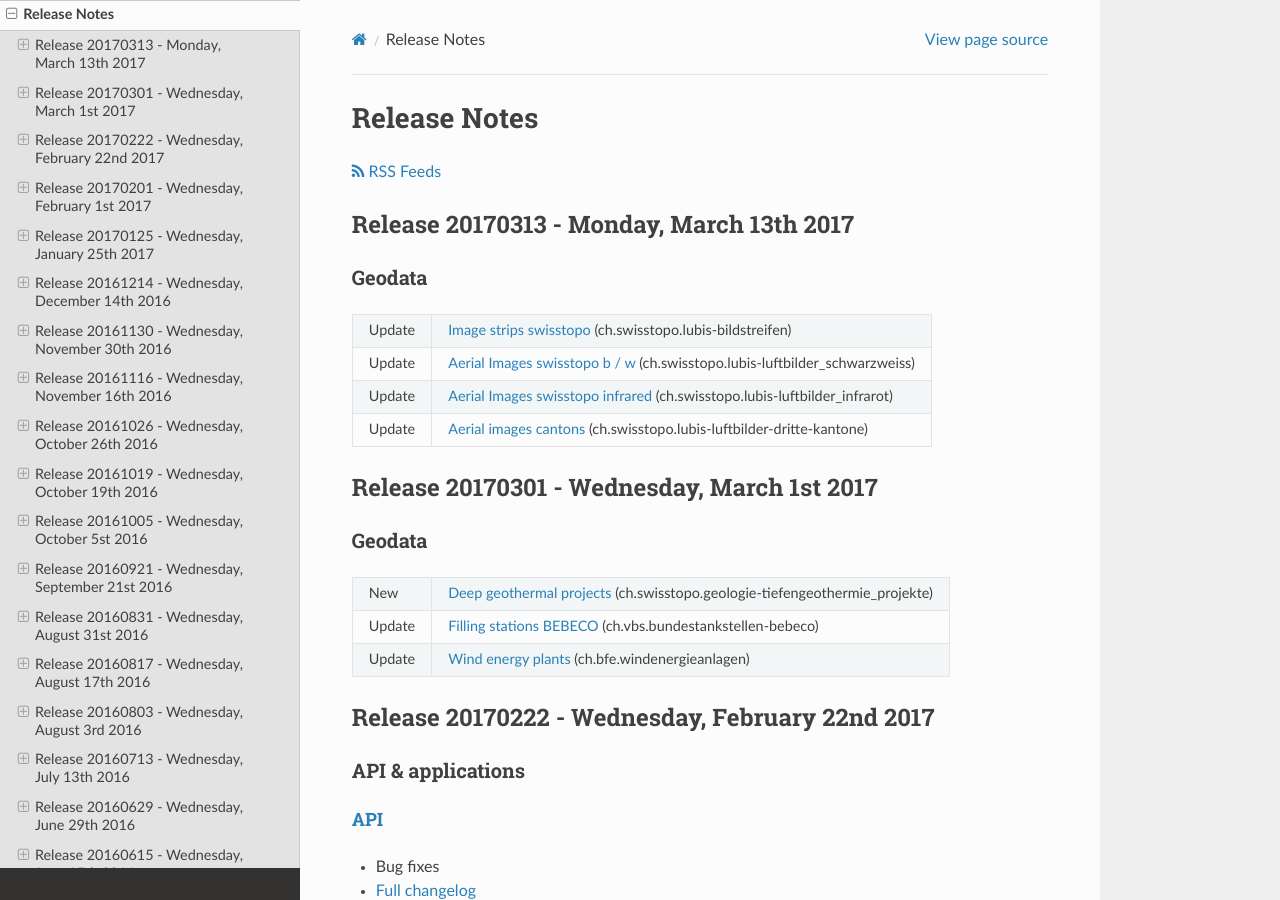
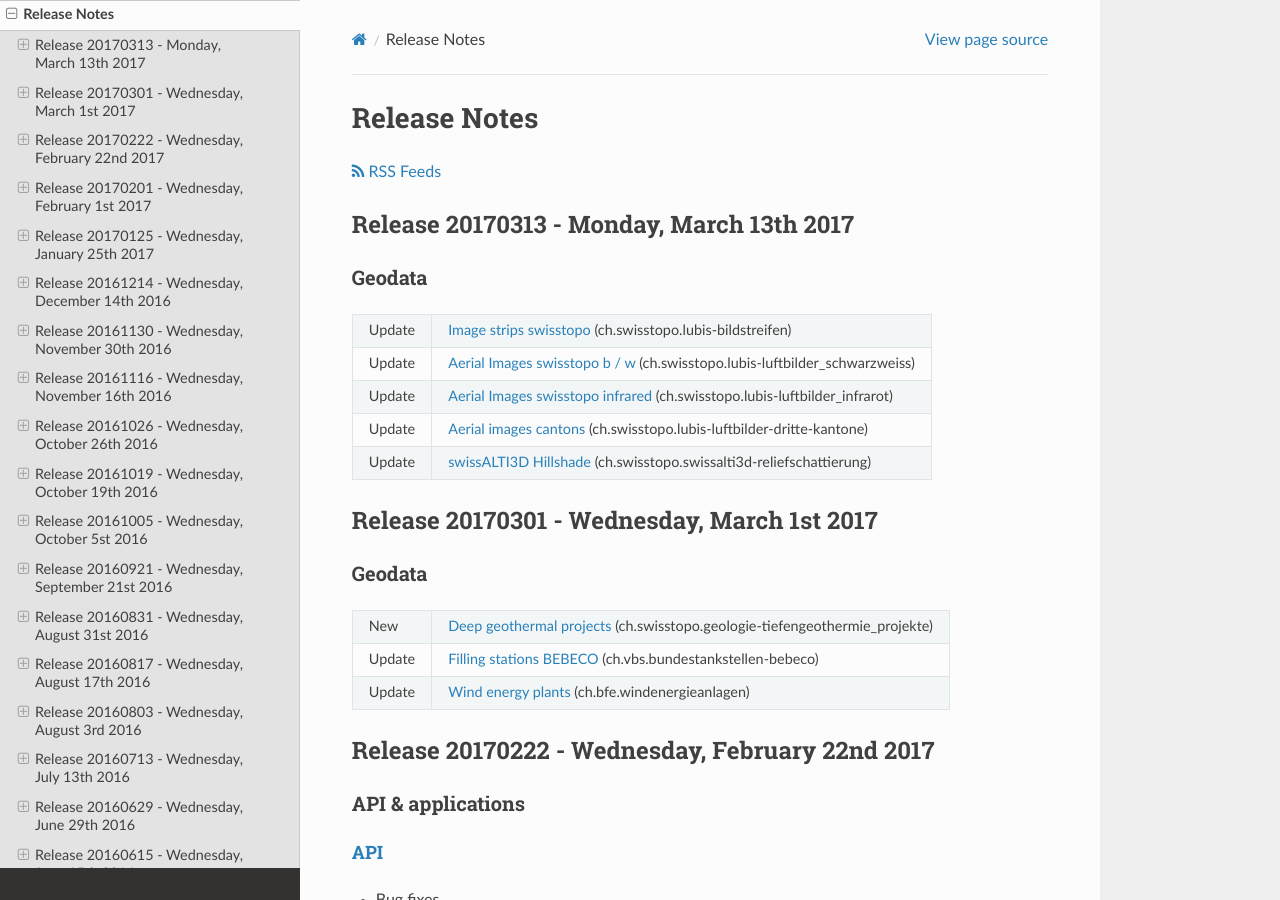
Before and after one commit to swisstopo-test/doc-chsdi3, a Sphinx documentation site: the page built from source/releasenotes/index.rst, in a window 1280 px wide and 900 px high. Built offline with Sphinx 7.4.7 and the Read the Docs theme 2.0.0, drawn with Linux system fonts in a browser that asks for light colours.

Commit message:
reliefschattierung update 2017

```diff
--- a/source/releasenotes/index.rst
+++ b/source/releasenotes/index.rst
@@ -32,6 +32,8 @@ Geodata
 | Update | `Aerial Images swisstopo infrared <//map.geo.admin.ch/?layers=ch.swisstopo.lubis-luftbilder_infrarot>`__ (ch.swisstopo.lubis-luftbilder_infrarot)                                                    |
 +--------+------------------------------------------------------------------------------------------------------------------------------------------------------------------------------------------------------+
 | Update | `Aerial images cantons <//map.geo.admin.ch/?layers=ch.swisstopo.lubis-luftbilder-dritte-kantone>`__ (ch.swisstopo.lubis-luftbilder-dritte-kantone)                                                   |
++--------+------------------------------------------------------------------------------------------------------------------------------------------------------------------------------------------------------+
+| Update | `swissALTI3D Hillshade <//map.geo.admin.ch/?layers=ch.swisstopo.swissalti3d-reliefschattierung>`__ (ch.swisstopo.swissalti3d-reliefschattierung)                                                     |
 +--------+------------------------------------------------------------------------------------------------------------------------------------------------------------------------------------------------------+
 
 .. _releasenotes_20170301:
```
